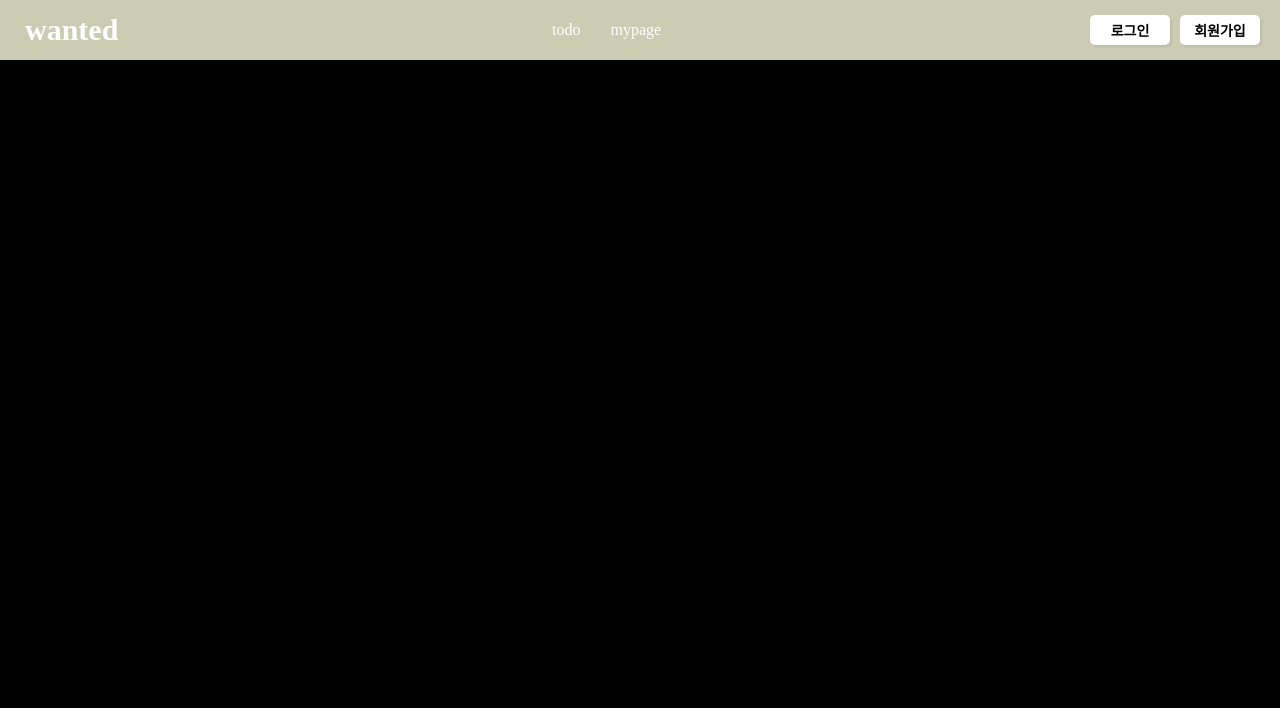
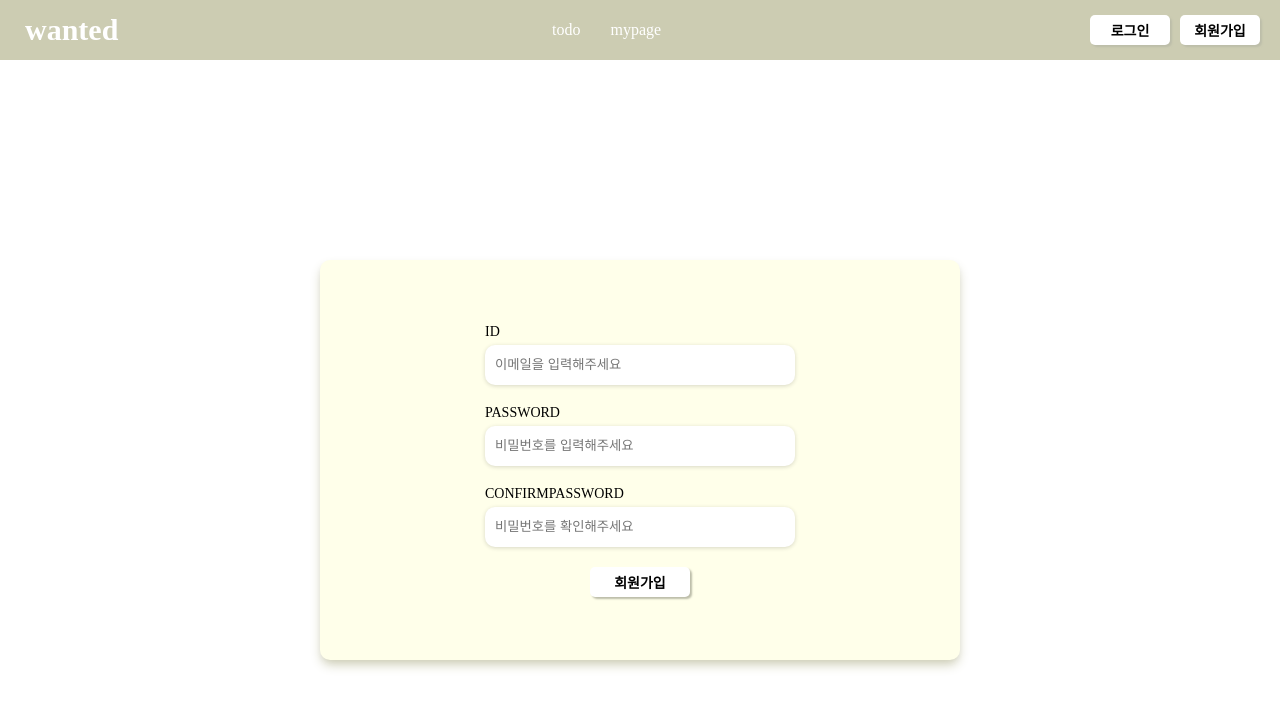
Before and after one commit to nkhyejin/wanted-pre-onboarding-challenge-fe-1, a React (Create React App) app in the folder front/: page /auth/register in a window 1280 px wide. Shown: the top 708 px of the page. Built offline with nearby package versions, Linux system fonts and the light colour scheme.

Commit message:
feat: 회원가입 폼 구현

```diff
--- a/front/src/App.tsx
+++ b/front/src/App.tsx
@@ -8,8 +8,8 @@ function App() {
     <div className="App">
       <Navbar />
       <Routes>
-        <Route path="/login" element={<Login />}></Route>
-        <Route path="/register" element={<Register />}></Route>
+        <Route path="/auth/login" element={<Login />}></Route>
+        <Route path="/auth/register" element={<Register />}></Route>
       </Routes>
     </div>
   );
--- a/front/src/components/auth/registerForm.tsx
+++ b/front/src/components/auth/registerForm.tsx
@@ -1,3 +1,98 @@
-const RegisterForm = () => {};
+/** @jsxImportSource @emotion/react */
+import { css } from '@emotion/react';
+import { SubmitHandler, useForm } from 'react-hook-form';
+import { Button } from '../common/button';
+import AuthInput from './Input';
+
+interface FormValue {
+  id: string;
+  password: string;
+  confirmPassword?: string;
+}
+
+const RegisterForm = () => {
+  const {
+    register,
+    handleSubmit,
+    watch,
+    formState: { errors },
+    reset,
+    getValues,
+  } = useForm<FormValue>();
+
+  const Regex = {
+    email: /^[\w-.]+@([\w-]+\.)+[\w-]{2,4}$/g,
+    // password: ,
+  };
+
+  const emailRegister = register('id', {
+    required: { value: true, message: '이메일을 입력해주세요.' },
+    pattern: { value: Regex.email, message: '이메일 형식을 입력해주세요.' },
+  });
+  const passwordRegister = register('password', {
+    required: true,
+    minLength: { value: 8, message: '비밀번호 8자리 이상 입력해주세요.' },
+  });
+
+  const passwordConfirmRegiser = register('confirmPassword', {
+    required: true,
+    minLength: { value: 8, message: '비밀번호 8자리 이상 입력해주세요.' },
+    validate: {
+      matchesPassword: (value) =>
+        value === getValues('password') || '비밀번호가 일치하지 않습니다.',
+    },
+  });
+
+  const onSubmit: SubmitHandler<FormValue> = async (data) => {
+    delete data.confirmPassword;
+    console.log(data);
+
+    //await api 호출
+
+    reset();
+  };
+
+  return (
+    <form onSubmit={handleSubmit(onSubmit)} css={formStyle}>
+      <AuthInput
+        type="email"
+        placeholder="이메일을 입력해주세요"
+        errorMessage={errors?.id?.message}
+        {...emailRegister}
+      />
+      <AuthInput
+        type="password"
+        placeholder="비밀번호를 입력해주세요"
+        errorMessage={errors?.password?.message}
+        {...passwordRegister}
+      />
+      <AuthInput
+        type="password"
+        placeholder="비밀번호를 확인해주세요"
+        errorMessage={errors?.confirmPassword?.message}
+        {...passwordConfirmRegiser}
+      />
+      <Button
+        width="100px"
+        height="30px"
+        type="submit"
+        css={{ alignSelf: 'center' }}
+      >
+        회원가입
+      </Button>
+    </form>
+  );
+};
+const formStyle = css`
+  width: 50%;
+  height: 400px;
+  display: flex;
+  flex-direction: column;
+  justify-content: center;
+  align-items: center;
+  border-radius: 10px;
+  background-color: #ffffea;
+  box-shadow: #ccccb2 0px 6px 12px -2px, rgba(0, 0, 0, 0.1) 0px 3px 7px -3px;
+`;
 
 export default RegisterForm;
--- a/front/src/components/header/authArea.tsx
+++ b/front/src/components/header/authArea.tsx
@@ -1,11 +1,17 @@
 /** @jsxImportSource @emotion/react */
 import { css } from '@emotion/react';
+import { useNavigate } from 'react-router-dom';
 import { Button } from '../common/button';
 
 const AuthArea = () => {
+  const navigate = useNavigate();
+
   return (
     <div css={authWrapStyle}>
       <Button
+        onClick={() => {
+          navigate(`/auth/login`);
+        }}
         width="80px"
         height="30px"
         css={css`
@@ -14,7 +20,13 @@ const AuthArea = () => {
       >
         로그인
       </Button>
-      <Button width="80px" height="30px">
+      <Button
+        width="80px"
+        height="30px"
+        onClick={() => {
+          navigate(`/auth/register`);
+        }}
+      >
         회원가입
       </Button>
     </div>
--- a/front/src/pages/Register.tsx
+++ b/front/src/pages/Register.tsx
@@ -1,17 +1,15 @@
 /** @jsxImportSource @emotion/react */
 import { css } from '@emotion/react';
+import LoginForm from '../components/auth/loginForm';
+import RegisterForm from '../components/auth/registerForm';
+import { Wrapper } from '../components/common/common';
 
 const Register = () => {
-  return <div css={divStyle}>This is darkorchid.</div>;
+  return (
+    <Wrapper>
+      <RegisterForm />
+    </Wrapper>
+  );
 };
 
-const divStyle = css`
-  color: darkorchid;
-  background-color: lightgray;
-`;
-// const Div = styled.div`
-//   color: darkorchid;
-//   background-color: lightgray;
-// `;
-
 export default Register;
```
